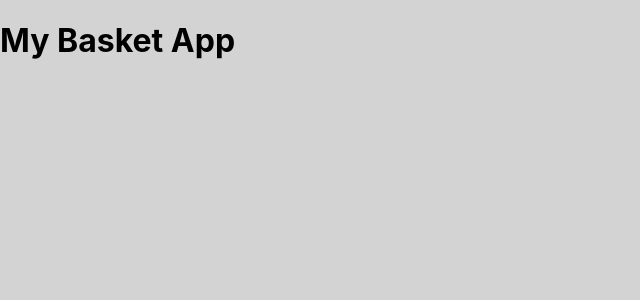
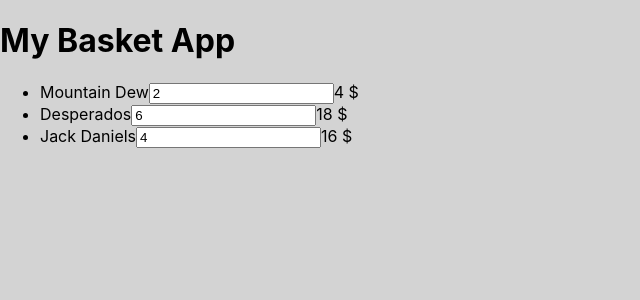
Before and after one commit to Valentino30/Basket_App_React_Typescript, a React (Create React App) app: page / in a window 1280 px wide. Shown: the top 300 px of the page, without its empty margins (0-640 px from the left). Built offline with nearby package versions, Linux system fonts and the light colour scheme.

Commit message:
Add basket items and logic to change their quantity

```diff
--- a/package.json
+++ b/package.json
@@ -10,6 +10,7 @@
     "@types/node": "^16.11.26",
     "@types/react": "^17.0.40",
     "@types/react-dom": "^17.0.13",
+    "nanoid": "^3.3.1",
     "react": "^17.0.2",
     "react-dom": "^17.0.2",
     "react-scripts": "5.0.0",
--- a/src/App.tsx
+++ b/src/App.tsx
@@ -1,5 +1,34 @@
+import { useState } from "react";
+
+import { initialItems } from "./utils";
+
 function App() {
-  return <h1>My Basket App</h1>;
+  const [items, setItems] = useState(initialItems);
+  const handleChange = (itemId: string, value: string) => {
+    setItems((items) => {
+      return items.map((item) => {
+        return item.id === itemId ? { ...item, quantity: Number(value) } : item;
+      });
+    });
+  };
+
+  return (
+    <div>
+      <h1>My Basket App</h1>
+      <ul>
+        {items.map(({ id, name, price, currency, quantity }) => (
+          <li key={id}>
+            <span>{name}</span>
+            <input
+              value={quantity}
+              onChange={({ target: { value } }) => handleChange(id, value)}
+            />
+            <span>{`${price * quantity} ${currency}`}</span>
+          </li>
+        ))}
+      </ul>
+    </div>
+  );
 }
 
 export default App;
--- /dev/null
+++ b/src/utils/index.tsx
@@ -0,0 +1,25 @@
+import { nanoid } from "nanoid";
+
+export const initialItems = [
+  {
+    id: nanoid(),
+    price: 2,
+    quantity: 2,
+    currency: "$",
+    name: "Mountain Dew",
+  },
+  {
+    id: nanoid(),
+    price: 3,
+    quantity: 6,
+    currency: "$",
+    name: "Desperados",
+  },
+  {
+    id: nanoid(),
+    price: 4,
+    quantity: 4,
+    currency: "$",
+    name: "Jack Daniels",
+  },
+];
```
